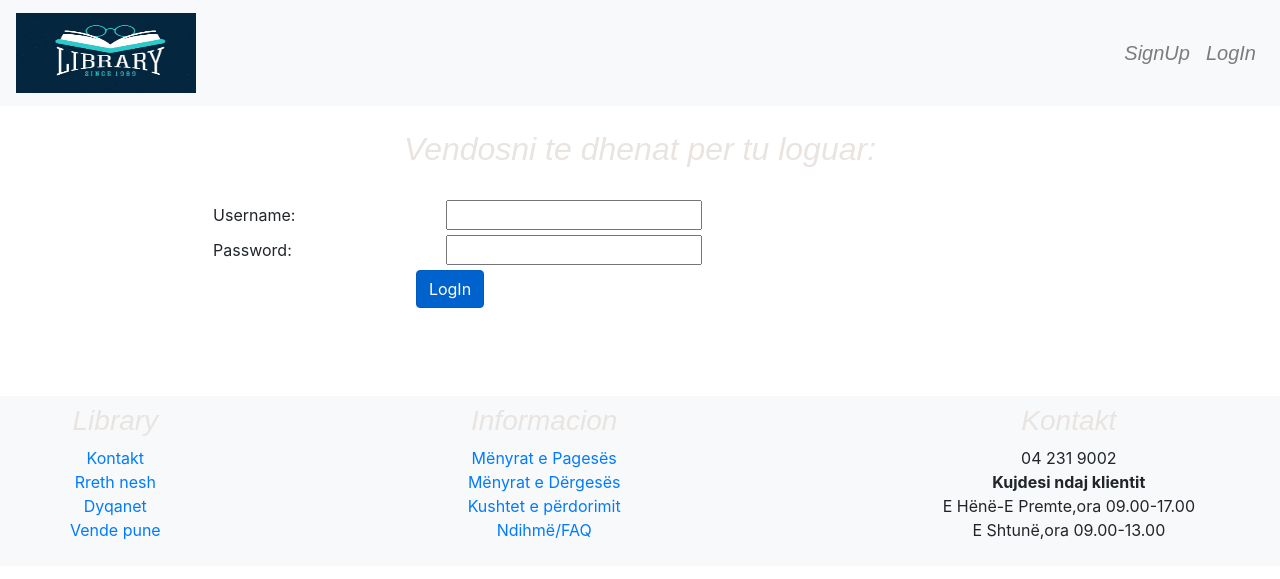
After one commit to megan0/library, a PHP site: page /login.php in a window 1280 px wide. The commit adds this page. Shown: the top 579 px of the page. Run offline with PHP 8.4, Linux system fonts and the light colour scheme.

Commit message:
front tre fq

```diff
--- a/footer.php
+++ b/footer.php
@@ -25,7 +25,7 @@
             <h3 class='h3'>Kontakt</h3>
             <ul class="list-unstyled">
             <li><a>04 231 9002</a></li>
-            <li><p><b>Kujdesi ndaj klientit</b> <br> E Hënë - E Premte, ora 09.00 - 17.00 <br> E Shtunë, ora 09.00 - 13.00 <br></p></li>
+            <li><p><b>Kujdesi ndaj klientit</b> <br> E Hënë-E Premte,ora 09.00-17.00 <br>E Shtunë,ora 09.00-13.00<br></p></li>
             </ul>
          </div>
    </div>
--- a/header.php
+++ b/header.php
@@ -8,7 +8,7 @@
                 <a class="nav-link nav1" href="signup.php">SignUp</a>
             </li>
             <li class="nav-item">
-                <a class="nav-link nav1" href="#">LogIn</a>
+                <a class="nav-link nav1" href="login.php">LogIn</a>
             </li>
         </ul>
    </nav>
--- /dev/null
+++ b/login.php
@@ -0,0 +1,48 @@
+<!doctype html>
+<html lang="en">
+  <head>
+    <title>Login</title>
+    <meta charset="utf-8">
+    <meta name="viewport" content="width=device-width, initial-scale=1, shrink-to-fit=no">
+    <link rel="stylesheet" href="project.css">
+
+    <link rel="stylesheet" href="https://stackpath.bootstrapcdn.com/bootstrap/4.3.1/css/bootstrap.min.css" integrity="sha384-ggOyR0iXCbMQv3Xipma34MD+dH/1fQ784/j6cY/iJTQUOhcWr7x9JvoRxT2MZw1T" crossorigin="anonymous">
+  </head>
+  <body>
+
+      <?php
+        include 'header.php';
+      ?>
+      <br>
+    <div class="container text-center">
+        <div class="row">
+            <div class='col-md-12'>
+                <h2 class='h2'>Vendosni te dhenat per tu loguar:</h2>
+            </div>
+        </div>
+        <br/>
+        <div class="row">
+          <div class='col-md-8'>
+            <div class='form-group'>
+                <form action="login_veprime.php" method="post" enctype="multipart/form-data">
+                    <label class="control-label col-sm-4 l">Username:</label>
+                    <input type="text" name="username" required/><br/>
+                    <label class="control-label col-sm-4 l">Password:</label>
+                    <input type="password" name="pass" required/><br/>
+                    <input type="submit" value="LogIn" class="btn btn-primary active "/>
+
+                </form>
+            </div>
+        </div>
+     </div>
+</div>
+      <br><br><br>
+
+    <?php
+      include 'footer.php';
+    ?>
+    <script src="https://code.jquery.com/jquery-3.3.1.slim.min.js" integrity="sha384-q8i/X+965DzO0rT7abK41JStQIAqVgRVzpbzo5smXKp4YfRvH+8abtTE1Pi6jizo" crossorigin="anonymous"></script>
+    <script src="https://cdnjs.cloudflare.com/ajax/libs/popper.js/1.14.7/umd/popper.min.js" integrity="sha384-UO2eT0CpHqdSJQ6hJty5KVphtPhzWj9WO1clHTMGa3JDZwrnQq4sF86dIHNDz0W1" crossorigin="anonymous"></script>
+    <script src="https://stackpath.bootstrapcdn.com/bootstrap/4.3.1/js/bootstrap.min.js" integrity="sha384-JjSmVgyd0p3pXB1rRibZUAYoIIy6OrQ6VrjIEaFf/nJGzIxFDsf4x0xIM+B07jRM" crossorigin="anonymous"></script>
+  </body>
+</html>
```
